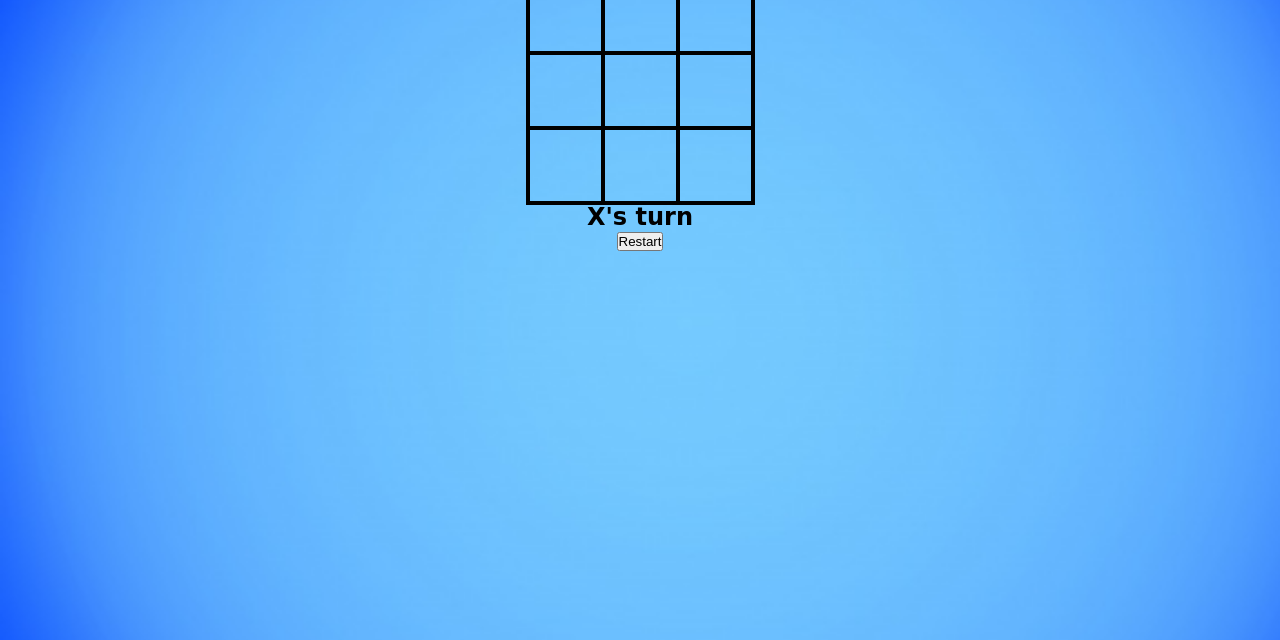
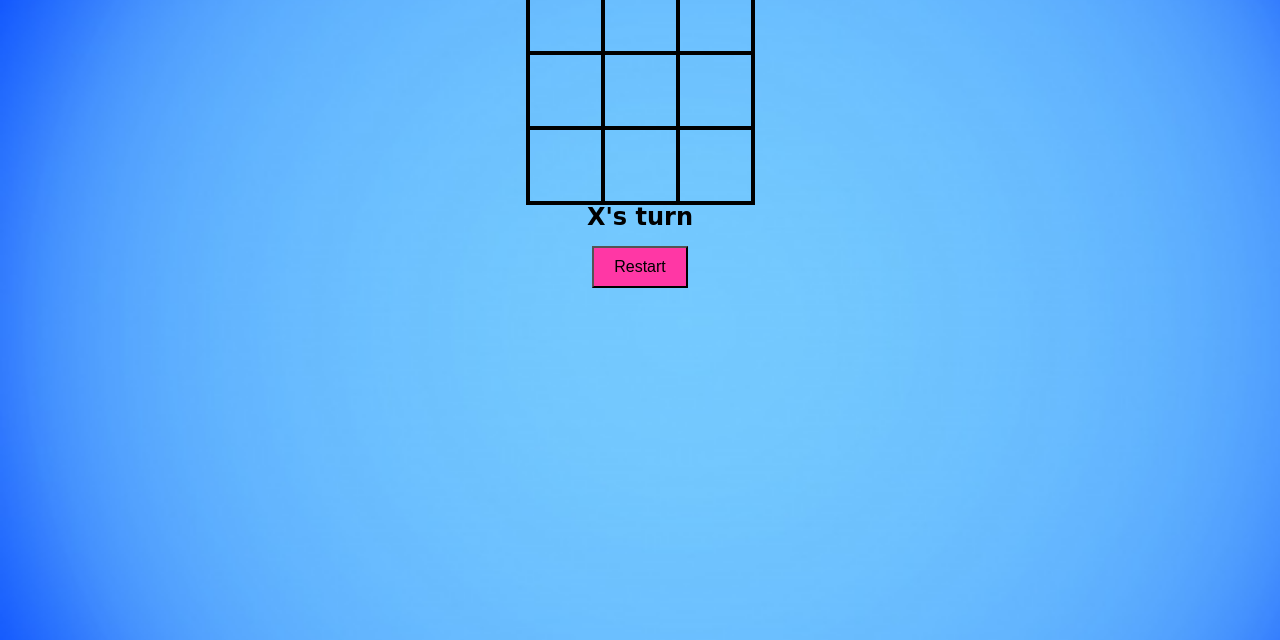
Before and after one commit to bia024/tic-tac-toe, a plain HTML site: page index.html in a window 1280 px wide. Shown: the part 160-800 px from the top of the page. Drawn offline with Linux system fonts and the light colour scheme.

Commit message:
mudei a cor do botão

```diff
--- a/style.scss
+++ b/style.scss
@@ -38,5 +38,11 @@ body {
     margin: auto;
 }
 
-
+#restartBtn {
+    margin-top: 15px;
+    padding: 10px 20px;
+    font-size: 16px;
+    cursor: pointer;
+    background-color: rgb(255, 55, 165);
+}
 //add msc last
```
Also changed, not shown: style.css, 1 other file.
